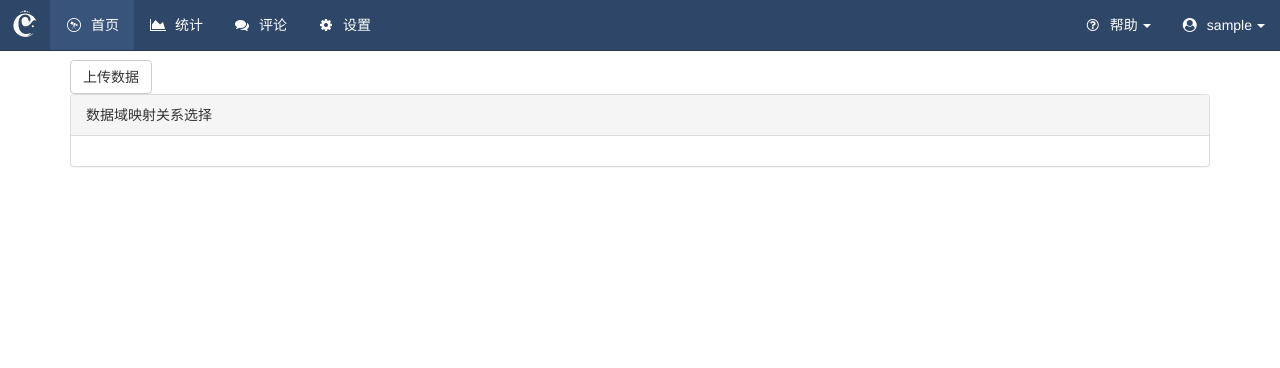
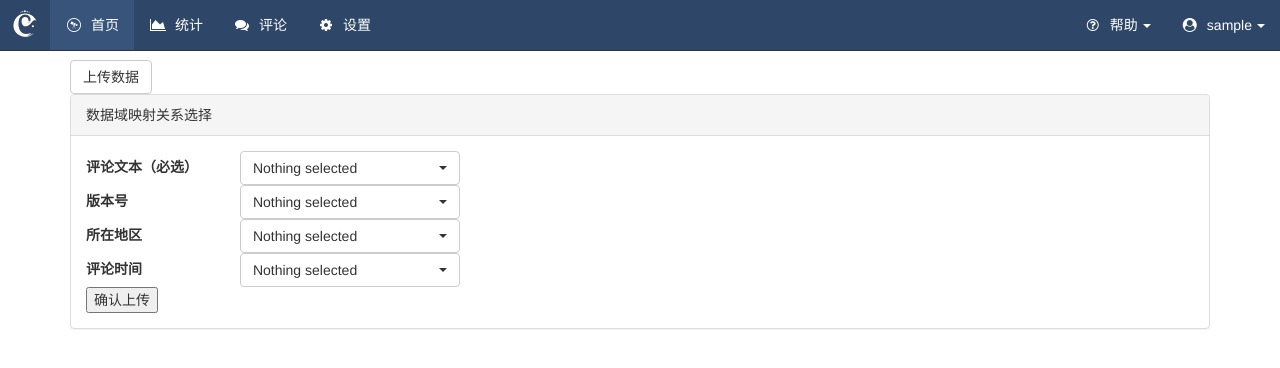
Before and after one commit to lixin-wei/text_imp, a PHP site: page / in a window 1280 px wide. Shown: the top 368 px of the page. Run offline with PHP 8.4, Linux system fonts and the light colour scheme; the visitor is signed in with stand-in values (Sample User, id 1).

Commit message:
首页上传逻辑变更

```diff
--- a/foreground/index.php
+++ b/foreground/index.php
@@ -34,8 +34,25 @@
     <div class="panel panel-default">
         <div class="panel-heading">数据域映射关系选择</div>
         <div class="panel-body">
-            <div id="title_list">
+            <div class="data-field-box">
+                <div class="data-field-item">
+                    <label for="content">评论文本（必选）</label>
+                    <select name="content" id="content" class="data-field-select"></select>
+                </div>
+                <div class="data-field-item">
+                    <label for="version">版本号</label>
+                    <select name="version" id="version" class="data-field-select"></select>
+                </div>
+                <div class="data-field-item">
+                    <label for="location">所在地区</label>
+                    <select name="location" id="location" class="data-field-select"></select>
+                </div>
+                <div class="data-field-item">
+                    <label for="review_date">评论时间</label>
+                    <select name="review_date" id="review_date" class="data-field-select"></select>
+                </div>
             </div>
+            <button id="submit_button">确认上传</button>
             <div id="info_box"></div>
         </div>
     </div>
--- a/sys/css/index.css
+++ b/sys/css/index.css
@@ -30,4 +30,7 @@ form {
   display: inline-block;
   margin: 0 10px; }
 
+.data-field-item label {
+  width: 150px; }
+
 /*# sourceMappingURL=index.css.map */
--- a/sys/css/index.scss
+++ b/sys/css/index.scss
@@ -8,3 +8,9 @@ form {
   display: inline-block;
   margin: 0 10px;
 }
+
+.data-field-item {
+  label {
+    width: 150px;
+  }
+}
```
Also changed, not shown: action/upload-reviews.php (+12 -0 lines), sys/js/index.js (+32 -30 lines), 1 other file.
